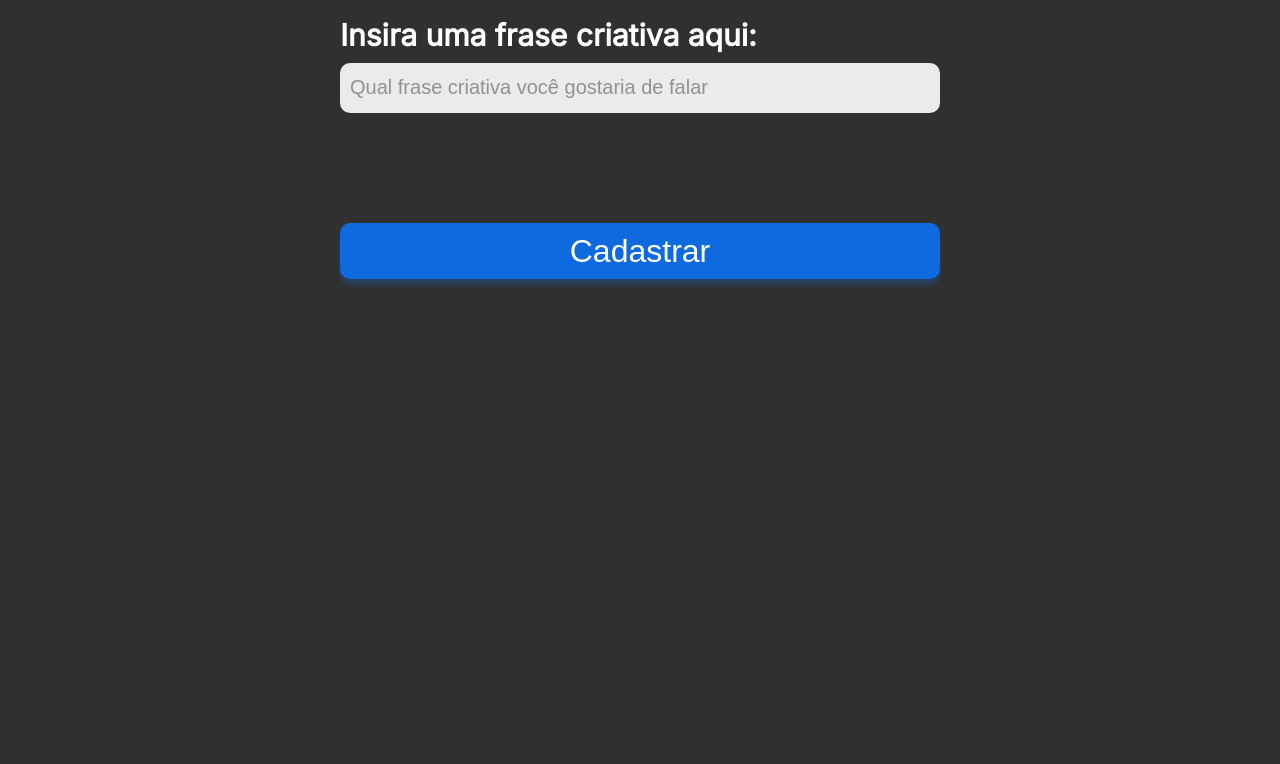
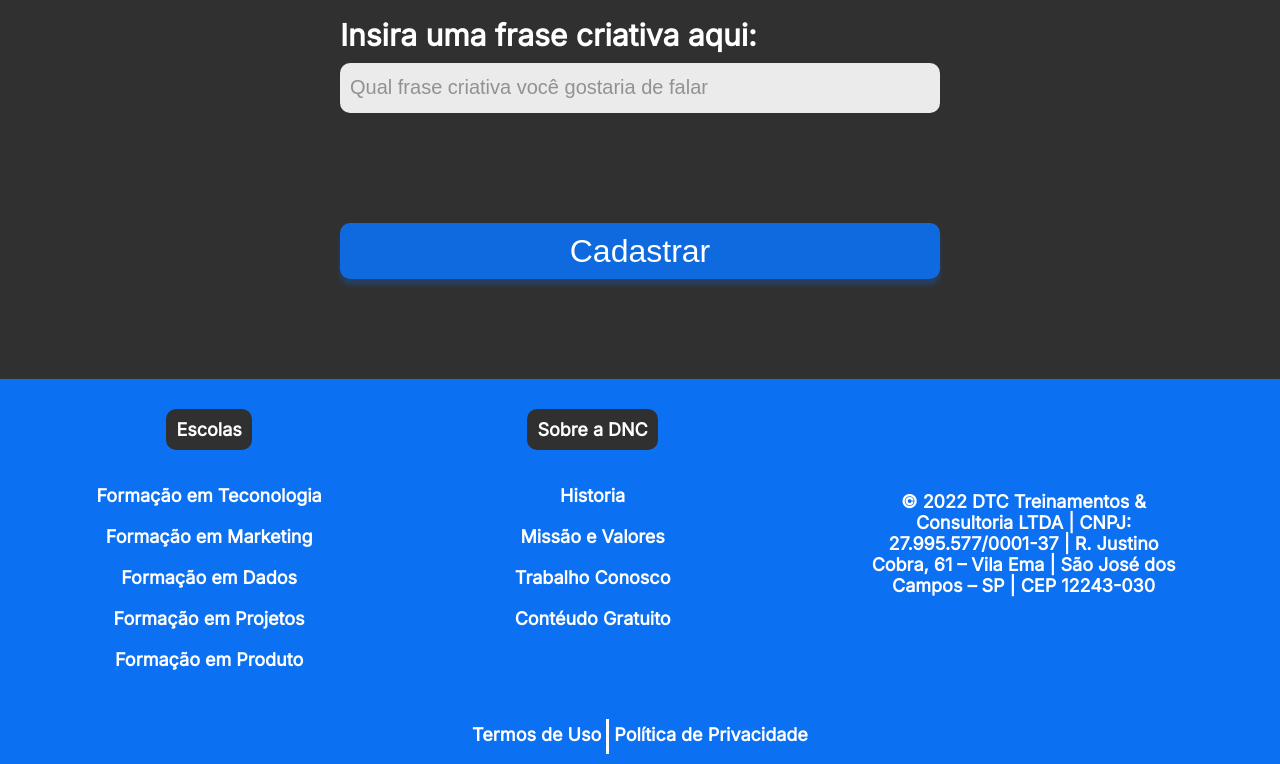
Before and after one commit to dcLima7/BOOTCAMP_DNC, a plain HTML site: page index.html in a window 1280 px wide. Shown: the part 1277-2041 px from the top of the page. Before the commit the page ends 1656 px from the top, so only its background shows below. Drawn offline with Linux system fonts and the light colour scheme.

Commit message:
Ajustes Footer

```diff
--- a/index.html
+++ b/index.html
@@ -65,5 +65,38 @@
             <input type="submit" value="Cadastrar">
         </form>
     </section>
+
+    <footer>
+        <div class="linha1">
+            <nav>
+                <h5>Escolas</h5>
+                <ul>
+                    <li><a href="">Formação em Teconologia</a></li>
+                    <li><a href="">Formação em Marketing</a></li>
+                    <li><a href="">Formação em Dados</a></li>
+                    <li><a href="">Formação em Projetos</a></li>
+                    <li><a href="">Formação em Produto</a></li>
+                </ul>
+            </nav>
+
+            <nav>
+                <h5>Sobre a DNC</h5>
+                <ul>
+                    <li><a href="">Historia</a></li>
+                    <li><a href="">Missão e Valores</a></li>
+                    <li><a href="">Trabalho Conosco</a></li>
+                    <li><a href="">Contéudo Gratuito</a></li>
+                </ul>
+            </nav>
+
+            <div class="endereco">
+                © 2022 DTC Treinamentos & Consultoria LTDA | CNPJ: 27.995.577/0001-37 | R. Justino Cobra, 61 – Vila Ema | São José dos Campos – SP | CEP 12243-030
+            </div>
+        </div>
+        <div class="linha2">
+            <a href="">Termos de Uso</a>
+            <a href="">Política de Privacidade</a>
+        </div>
+    </footer>
 </body>
 </html>
--- a/style.css
+++ b/style.css
@@ -145,3 +145,87 @@
             box-shadow: 0px 6px 4px rgba(12, 112, 242, 0.25);
             cursor: pointer;
         }
+
+        /*Footer*/
+
+        footer{
+            width: 100%;
+            background-color: var(--azul-dnc);
+        }
+        footer .linha1{
+            display: flex;
+            justify-content: space-around;
+            align-items: center;
+        }
+        footer ul{
+            list-style: none;
+            margin: 0px;
+            padding: 0px;
+        }
+            footer nav{
+                display: flex;
+                flex-direction: column;
+                align-items: center;
+                height: 330px;
+            }
+
+        footer h5{
+            text-align: center;
+            color: white;
+            font-weight: 800;
+            font-size: 18px;
+            font-family: var(--fonte-padrao);
+
+            background-color: var(--preto-dnc);
+            border-radius: 10px;
+
+            padding: 10px 10px 10px 10px;
+            margin-bottom: 15px;
+
+        }
+        footer ul li{
+            text-align: center;
+            color: white;
+            font-weight: 600;
+            font-size: 18px;
+            font-family: var(--fonte-padrao);
+
+            margin: 20px 0px 20px 0px;
+        }
+        footer ul li a{
+            color: white;
+            text-decoration: none;
+
+        }
+        footer ul li a:hover{
+            color: var(--cinza-dnc);
+        }
+        footer .endereco{
+            font-weight: 800;
+            font-size: 18px;
+            font-family: var(--fonte-padrao);
+            color: white;
+            text-align: center;
+            width: 25%;
+        }
+        footer .linha2{
+            height: 35px;
+            display: flex;
+            justify-content: center;
+            margin: 0px;
+            padding: 10px;
+        }
+        footer .linha2 a{
+            font-weight: 600;
+            font-size: 18px;
+            font-family: var(--fonte-padrao);
+            color: white;
+            text-decoration: none;
+            padding: 5px;
+        }
+        footer .linha2 a:first-child{
+            border-right: 3px solid white;
+        }
+        footer .linha2 a:hover{
+            color: var(--cinza-dnc);
+        }
```
